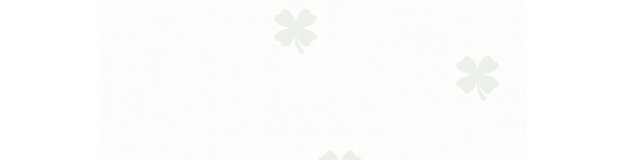
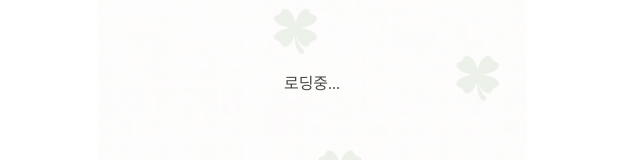
Before and after one commit to zinzon-club/luvspl-FE, a Next.js app: page /profile in a window 1280 px wide. Shown: the part 318-478 px from the top of the page, without its empty margins (328-968 px from the left). Built offline with nearby package versions, Linux system fonts and the light colour scheme; a web font is replaced by a local one.

Commit message:
feat :: 로딩 중앙정렬

```diff
--- a/src/containers/ui/profile/index.tsx
+++ b/src/containers/ui/profile/index.tsx
@@ -7,7 +7,7 @@ const Profile = () => {
   const user = useUserStore((s) => s.user);
   const router = useRouter();
 
-  if (!user) return <_.Container>로딩중...</_.Container>;
+  if (!user) return <_.Loading>로딩중...</_.Loading>;
 
   return (
     <_.Container>
--- a/src/containers/ui/profile/style.ts
+++ b/src/containers/ui/profile/style.ts
@@ -16,6 +16,14 @@ export const Container = styled.div`
   padding-top: 12.7vh;
   flex-direction: column;
   gap: 1rem;
+`;
+
+export const Loading = styled.div`
+  display: flex;
+  align-items: center;
+  justify-content: center;
+  width: 100%;
+  max-width: 400px;
 `;
 
 export const SubContainer = styled.div`
```
